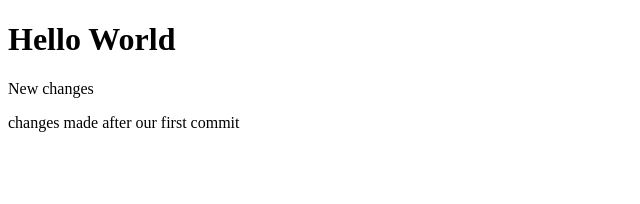
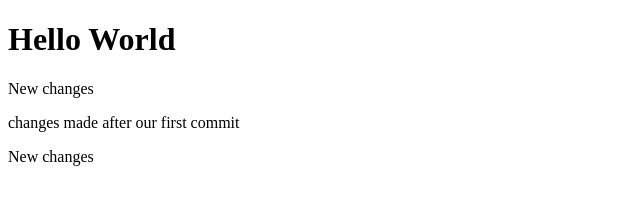
Before and after one commit to Im-Vignesh-V/test-repo, a plain HTML site: page index.html in a window 1280 px wide. Shown: the whole page, without its empty margins (0-640 px from the left). Drawn offline with Linux system fonts and the light colour scheme.

Commit message:
Modify home page

```diff
--- a/index.html
+++ b/index.html
@@ -9,5 +9,6 @@
     <h1>Hello World</h1>
     <p>New changes</p>
     <p>changes made after our first commit</p>
+    <p>New changes</p>
 </body>
 </html>
```
